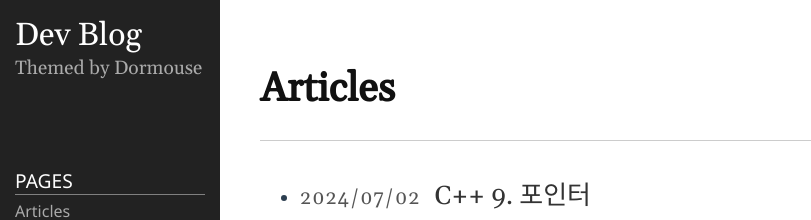
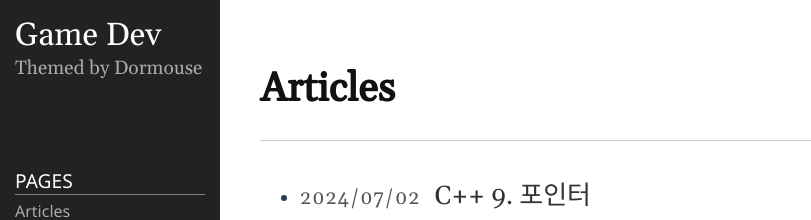
Before and after one commit to Dormouse0224/dormouse0224.github.io, a Jekyll site: the page built from index.md, in a window 1280 px wide. Shown: the top 220 px of the page, without its empty margins (0-811 px from the left). Built offline with Jekyll 4.4.1, drawn with Linux system fonts in a browser that asks for light colours; comment, search, counter and statistics services are not loaded.

Commit message:
Update _config.yml

```diff
--- a/_config.yml
+++ b/_config.yml
@@ -18,7 +18,7 @@
 # You can create any custom variable you would like, and they will be accessible
 # in the templates via {{ site.myvariable }}.
 
-title: Dev Blog
+title: Game Dev
 email: arcticpenguin@naver.com
 description: >- # this means to ignore newlines until "baseurl:"
   Themed by Dormouse
```
